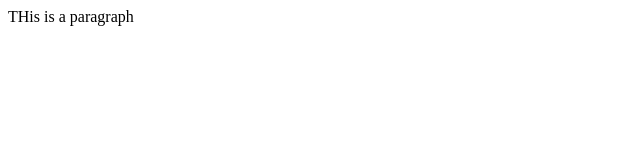
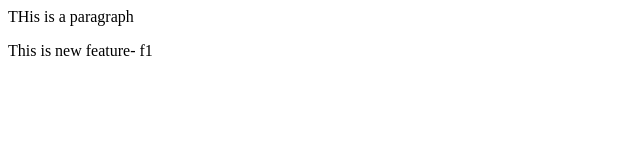
Before and after one commit to kritikarchie/localRepo, a plain HTML site: page index.html in a window 1280 px wide. Shown: the whole page, without its empty margins (0-640 px from the left). Drawn offline with Linux system fonts and the light colour scheme.

Commit message:
adding feature

```diff
--- a/index.html
+++ b/index.html
@@ -1 +1,2 @@
 <p>THis is a paragraph</p>
+<p>This is new feature- f1</p>
```
